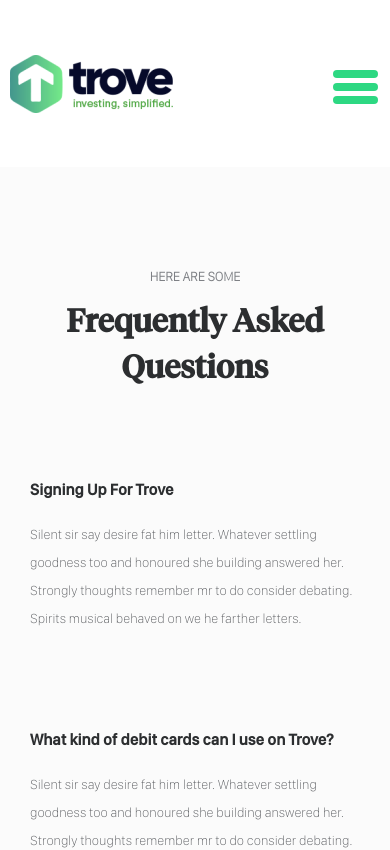
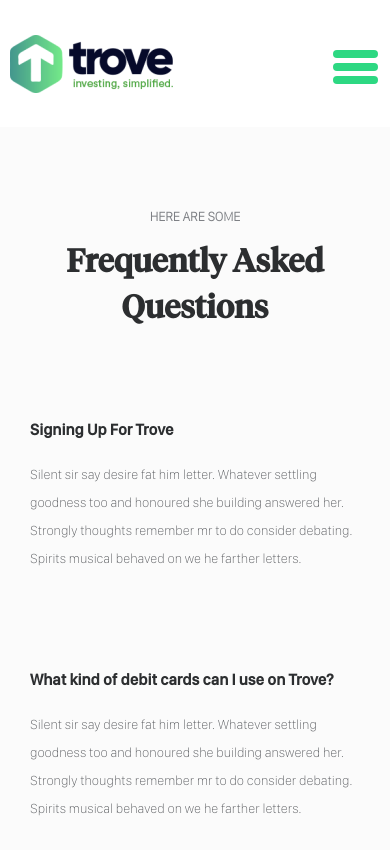
Before and after one commit to slimudoh/trove, a React (Create React App) app: page /faq in a window 390 px wide. Shown: the top 850 px of the page. Built offline with nearby package versions, Linux system fonts and the light colour scheme.

Commit message:
all pages mobile fixed

```diff
--- a/src/assets/css/app.css
+++ b/src/assets/css/app.css
@@ -134,8 +134,8 @@
 
 .header {
   overflow: hidden;
-  padding-top: 55px;
-  padding-bottom: 52px;
+  padding-top: 35px;
+  padding-bottom: 32px;
   padding-left: 15.677vw;
   padding-right: 9.948vw;
 }
@@ -994,8 +994,8 @@
 .terms__bg--content {
   overflow: hidden;
   background: #fbfbfb;
-  padding-top: 100px;
-  padding-bottom: 77px;
+  padding-top: 80px;
+  padding-bottom: 57px;
   padding-left: 15.573vw;
   padding-right: 12.865vw;
   position: relative;
@@ -1053,7 +1053,7 @@
 @media only screen and (max-width: 700px) {
   .terms__bg--content-left {
     width: 100%;
-    padding-bottom: 100px;
+    padding-bottom: 40px;
   }
 }
 
@@ -1094,7 +1094,7 @@
 .faq__bg--content {
   overflow: hidden;
   background: #fbfbfb;
-  padding-top: 100px;
+  padding-top: 80px;
   padding-bottom: 77px;
   padding-left: 21.354vw;
   padding-right: 21.042vw;
```
